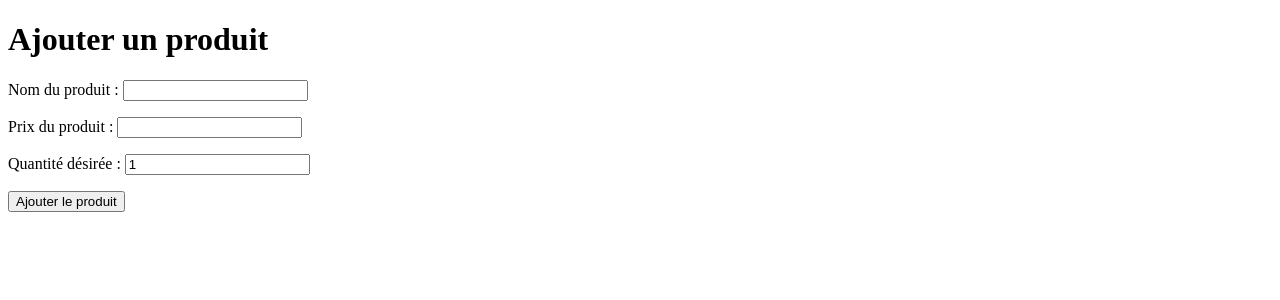
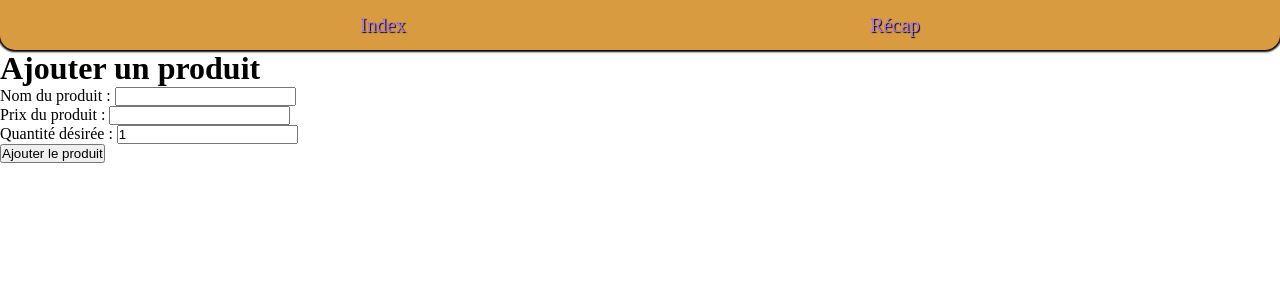
Before and after one commit to FlorianJ67/Appli_PhP_BDD, a PHP site: page / in a window 1280 px wide. Shown: the top 300 px of the page. Run offline with PHP 8.4, Linux system fonts and the light colour scheme.

Commit message:
Nav bar + css nav created

```diff
--- a/index.php
+++ b/index.php
@@ -7,10 +7,23 @@
     <head>
         <meta charset="UTF-8">
         <meta name="viewport" content="width=device_width, initial-scale=1.0">
+        <link rel="stylesheet" href="style.css">
 
         <title>Ajout produit</title>
     </head>
     <body>
+        <header>
+            <nav>
+                <ul>
+                    <li>
+                        <a href="index.php">Index</a>
+                    </li>
+                    <li>
+                        <a href="recap.php">Récap</a>
+                    </li>
+                </ul>
+            </nav>
+        </header>
 
         <h1>Ajouter un produit</h1>
         <form action="traitement.php" method="post">
--- /dev/null
+++ b/style.css
@@ -0,0 +1,31 @@
+
+* {
+    margin: 0;
+    padding: 0;
+    box-sizing: border-box;
+  }
+nav {
+    height: 50px;
+    background-color: rgb(216, 155, 63);
+    border-radius: 0 0 15px 15px;
+    box-shadow: 0 0 2px 2px;
+    display: flex;
+    align-items: center;
+    justify-content: space-around;
+}
+nav ul{
+    display: flex;
+    justify-content: space-around;
+    list-style-type: none;
+    width: 80%;
+}
+nav ul li a {
+    color: rgb(174, 120, 224);
+    text-decoration: none;
+    text-shadow: 1px 1px 1px black;
+    font-size: 20px;
+}
+nav ul li:hover a{
+    font-weight: bold;
+    color: rgb(235, 190, 255);
+}
```
Also changed, not shown: recap.php (+13 -0 lines).
